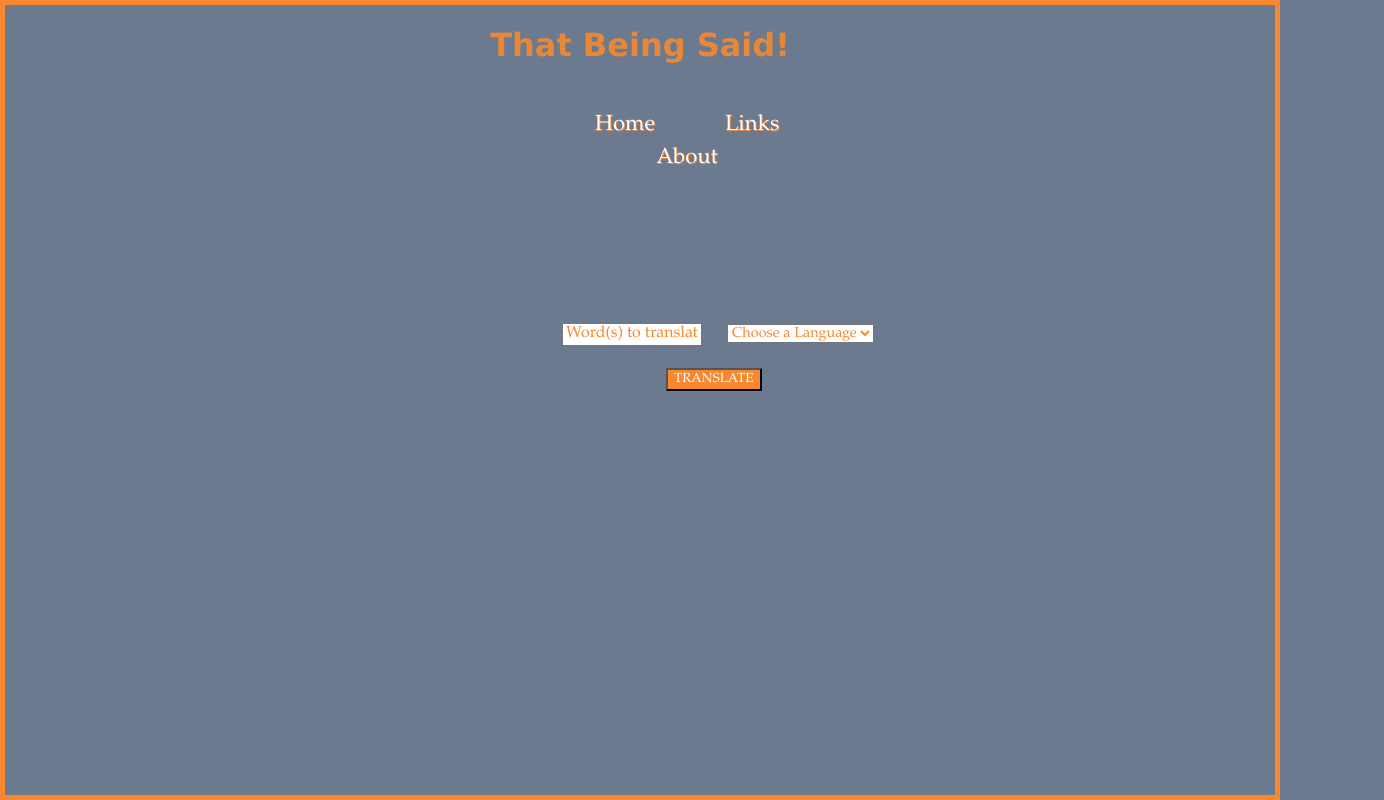
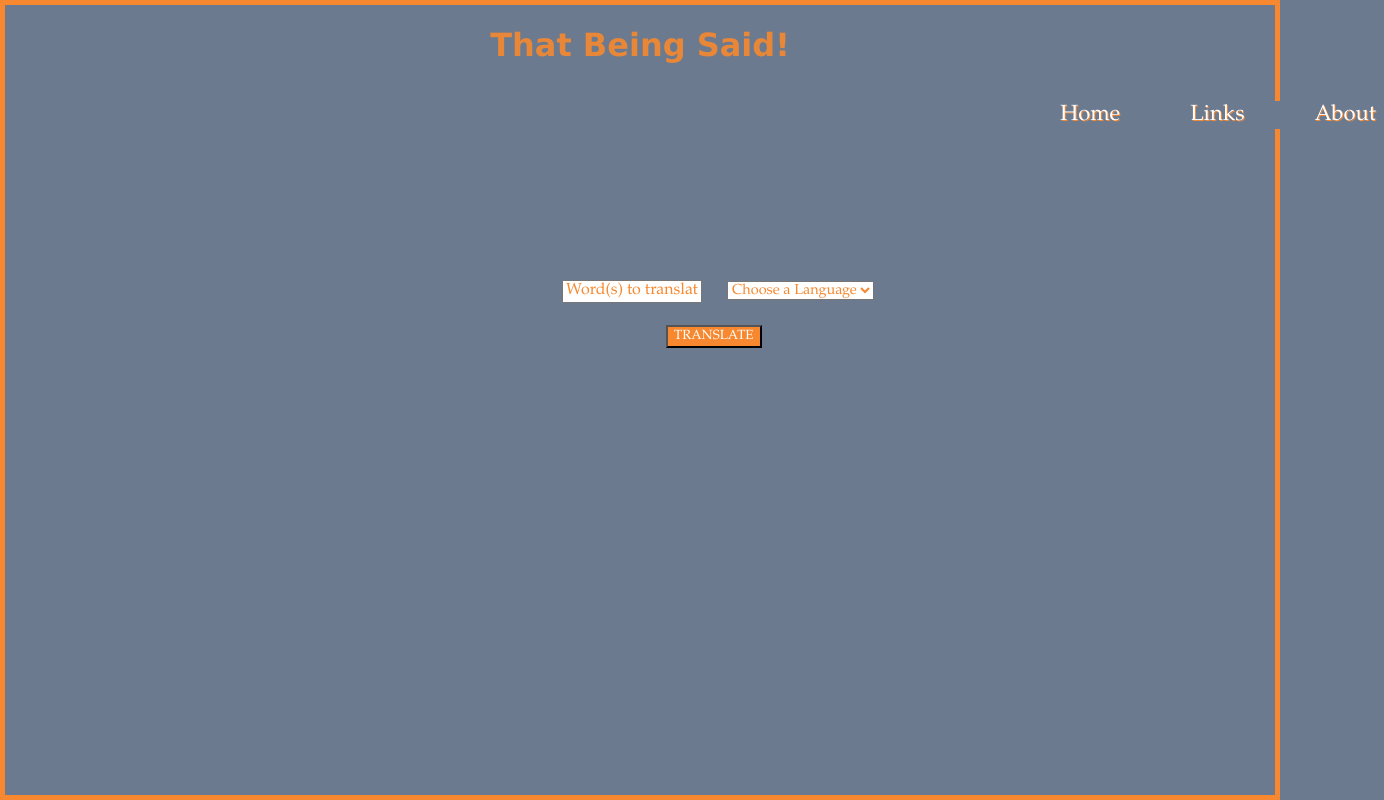
Before and after one commit to glenbuck503/That-Being-Said, a React (Create React App) app: page / in a window 1280 px wide. Shown: the whole page, 1384 px wide, since content can reach past the window. Built offline with nearby package versions, Linux system fonts and the light colour scheme.

Commit message:
moved links to far right and fix about me for that div

```diff
--- a/src/App.css
+++ b/src/App.css
@@ -51,10 +51,10 @@ body {
 
 }
 
-.nav {
-  text-align: center;
+.nav  {
+  text-align: right;
   font-family: Verdana;
-  margin-right:170px;
+  margin-right:-510px;
 
 
   margin-left:-30px;
@@ -63,11 +63,9 @@ body {
 
 
 
-
-
-
-
-
+}
+.glenAboutMe {
+  text-align:center;
 }
 
 .inputForm {
--- a/src/ReusableForm.js
+++ b/src/ReusableForm.js
@@ -53,7 +53,7 @@ function ReusableForm(props) {
   // }
 
   const AboutMe = () =>
-  <div>
+  <div className="glenAboutMe">
     <img className="glen" src={glenImage} id="portPic" />
     <p className="pGlen">LinkedIn</p>
     <p className="pGlen">GitHub</p>
@@ -62,15 +62,16 @@ function ReusableForm(props) {
   </div>;
 
 
+
   return (
     <React.Fragment>
-      <div className="first">
-        <div className="nav">
+      <div className="nav">
         <button onClick={onReload} >Home</button>
         <button onClick={onSubmit} >Links</button>
         <button onClick={onClick}>About</button>
         {showAbout ? <AboutMe /> : null}
       </div>
+      <div className="first">
       <div className="testInput">
           <input
             onChange={handleChange}
```
